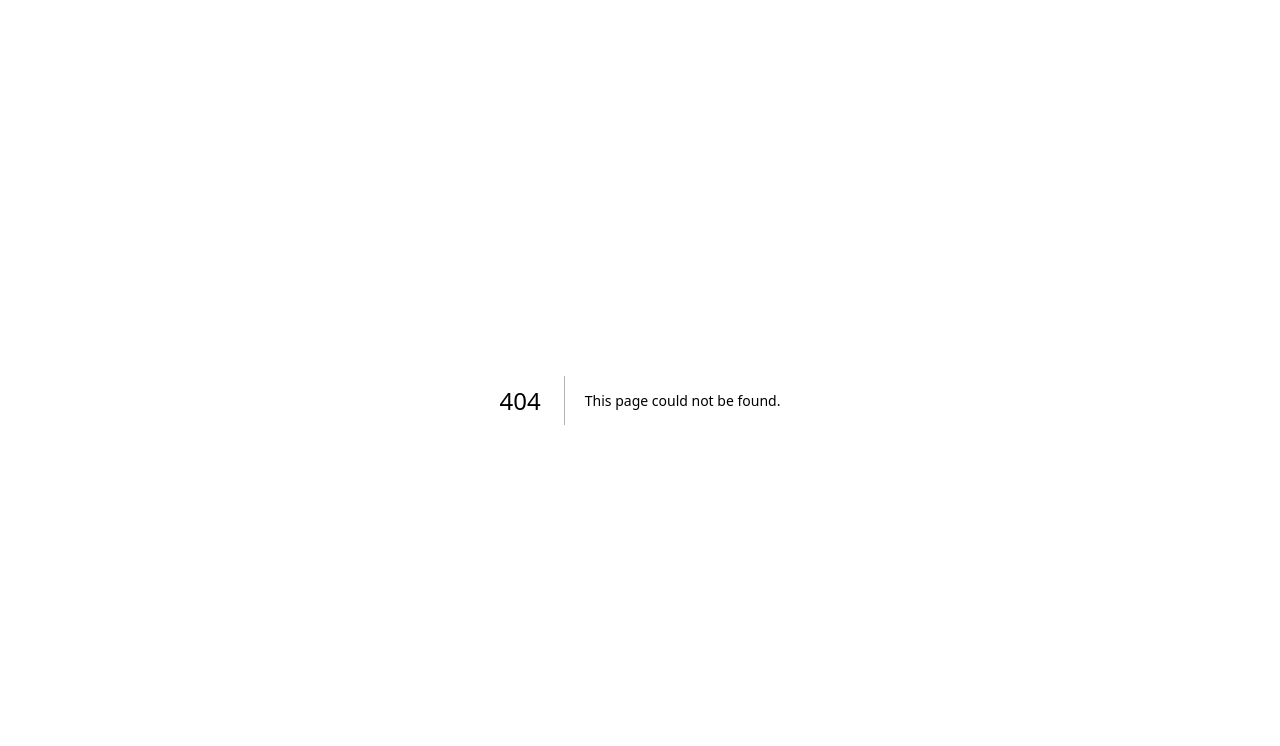
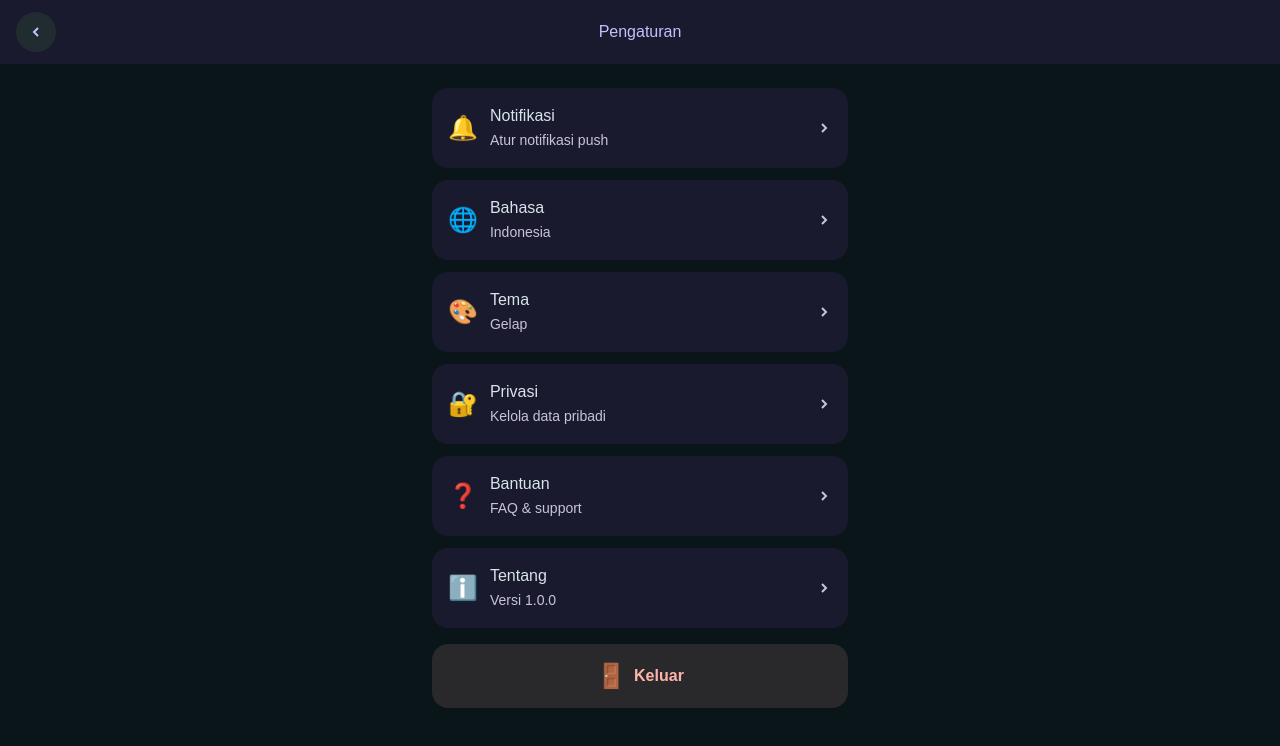
Before and after one commit to tamagoxx/kanjimon, a Next.js app: page /settings in a window 1280 px wide. Before the commit this address had no page. Shown: the top 746 px of the page. Built offline with nearby package versions, Linux system fonts and the light colour scheme.

Commit message:
fix: separate /settings page, home header right button navigates to settings

```diff
--- a/src/app/page.tsx
+++ b/src/app/page.tsx
@@ -73,7 +73,7 @@ function TopAppBar() {
           <span className="text-sm">💎</span>
           <span className="text-sm font-bold text-[#f0bf63]">{diamonds.toLocaleString()}</span>
         </div>
-        <button onClick={() => router.push('/profile')} className="w-10 h-10 rounded-full flex items-center justify-center" style={{ backgroundColor: colors.inputBg }}>
+        <button onClick={() => router.push('/settings')} className="w-10 h-10 rounded-full flex items-center justify-center" style={{ backgroundColor: colors.inputBg }}>
           <svg width="20" height="20" viewBox="0 0 20 20" fill="none" stroke="#c6bfff" strokeWidth="2">
             <circle cx="10" cy="10" r="3" />
             <path d="M10 1v2M10 17v2M1 10h2M17 10h2M3.22 3.22l1.42 1.42M15.36 15.36l1.42 1.42M3.22 16.78l1.42-1.42M15.36 4.64l1.42-1.42" />
--- /dev/null
+++ b/src/app/settings/page.tsx
@@ -0,0 +1,93 @@
+'use client';
+
+import { motion } from 'framer-motion';
+import { useRouter } from 'next/navigation';
+import { useAuthStore } from '@/store/authStore';
+
+const colors = {
+  background: '#0a1519',
+  cardBg: '#1a1a2e',
+  inputBg: '#212c30',
+  darkText: '#c8c4d7',
+  lightText: '#d8e4ea',
+  brand: '#6c5ce7',
+  teal: '#4bddb7',
+  gold: '#f0bf63',
+  coral: '#ffb4ab',
+  lightPurple: '#c6bfff',
+  darkGray: '#2b363b',
+};
+
+const settingsItems = [
+  { icon: '🔔', label: 'Notifikasi', description: 'Atur notifikasi push', hasToggle: true },
+  { icon: '🌐', label: 'Bahasa', description: 'Indonesia', hasArrow: true },
+  { icon: '🎨', label: 'Tema', description: 'Gelap', hasArrow: true },
+  { icon: '🔐', label: 'Privasi', description: 'Kelola data pribadi', hasArrow: true },
+  { icon: '❓', label: 'Bantuan', description: 'FAQ & support', hasArrow: true },
+  { icon: 'ℹ️', label: 'Tentang', description: 'Versi 1.0.0', hasArrow: true },
+];
+
+function TopAppBar({ onBack }: { onBack: () => void }) {
+  const router = useRouter();
+  return (
+    <div className="sticky top-0 z-40 px-4 h-16 flex items-center justify-between" style={{ backgroundColor: colors.cardBg }}>
+      <button onClick={onBack} className="w-10 h-10 rounded-full flex items-center justify-center" style={{ backgroundColor: colors.inputBg }}>
+        <svg width="16" height="16" viewBox="0 0 16 16" fill="none" stroke="#c6bfff" strokeWidth="2">
+          <path d="M10 12L6 8l4-4" />
+        </svg>
+      </button>
+      <span className="text-base font-medium" style={{ color: colors.lightPurple }}>Pengaturan</span>
+      <div className="w-10" />
+    </div>
+  );
+}
+
+export default function SettingsPage() {
+  const router = useRouter();
+
+  return (
+    <div className="min-h-screen" style={{ backgroundColor: colors.background }}>
+      <TopAppBar onBack={() => router.back()} />
+
+      <main className="max-w-md mx-auto px-4 py-6 space-y-3">
+        {settingsItems.map((item, i) => (
+          <motion.button
+            key={i}
+            initial={{ opacity: 0, x: -10 }}
+            animate={{ opacity: 1, x: 0 }}
+            transition={{ delay: i * 0.05 }}
+            className="w-full px-4 py-4 flex items-center justify-between rounded-2xl transition-colors"
+            style={{ backgroundColor: colors.cardBg }}
+          >
+            <div className="flex items-center gap-3">
+              <span className="text-2xl">{item.icon}</span>
+              <div className="text-left">
+                <span className="text-base font-medium block" style={{ color: colors.lightText }}>{item.label}</span>
+                <span className="text-sm" style={{ color: colors.darkText }}>{item.description}</span>
+              </div>
+            </div>
+            <svg width="16" height="16" viewBox="0 0 16 16" fill="none" stroke={colors.darkText} strokeWidth="2">
+              <path d="M6 4l4 4-4 4" />
+            </svg>
+          </motion.button>
+        ))}
+
+        {/* Logout button */}
+        <motion.button
+          initial={{ opacity: 0, x: -10 }}
+          animate={{ opacity: 1, x: 0 }}
+          transition={{ delay: settingsItems.length * 0.05 }}
+          className="w-full px-4 py-4 flex items-center justify-center gap-2 rounded-2xl mt-4"
+          style={{ backgroundColor: `${colors.coral}20` }}
+          onClick={() => {
+            useAuthStore.getState().logout();
+            router.push('/');
+          }}
+        >
+          <span className="text-2xl">🚪</span>
+          <span className="text-base font-bold" style={{ color: colors.coral }}>Keluar</span>
+        </motion.button>
+      </main>
+    </div>
+  );
+}
```
